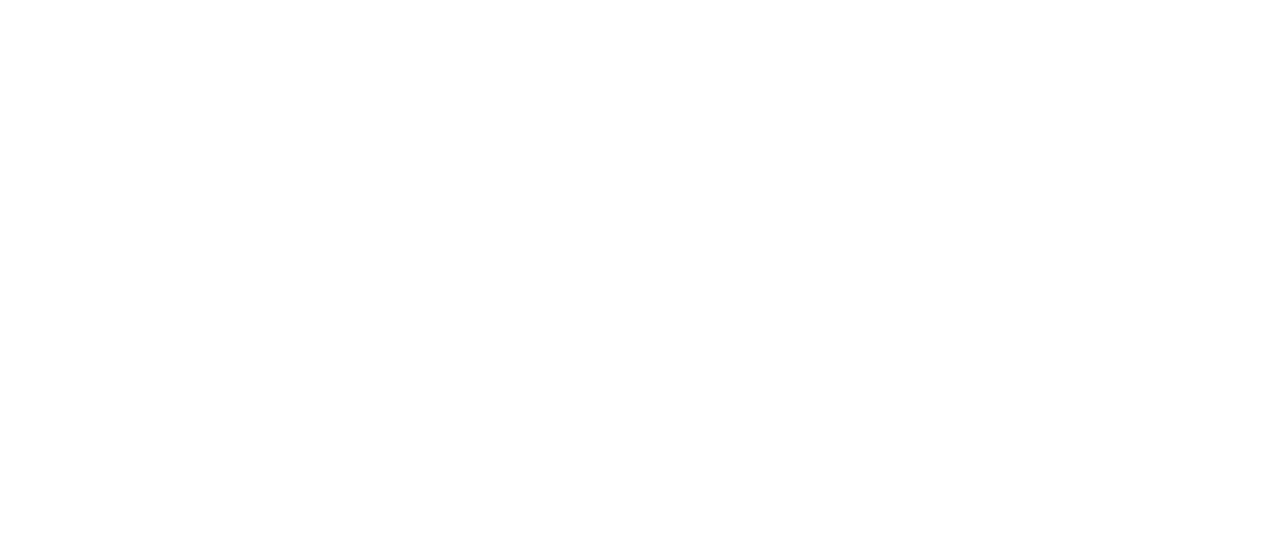
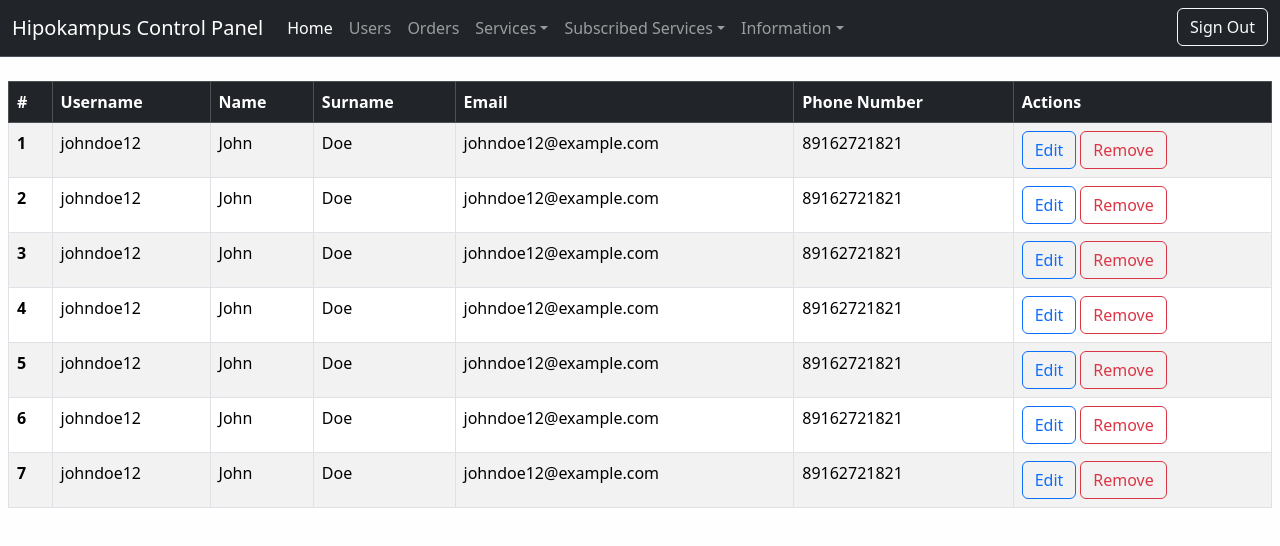
Before and after one commit to mustafakacarr/Hipokampus-Admin-FE, a React (Vite) app: page / in a window 1280 px wide. Shown: the top 546 px of the page. Built offline with nearby package versions, Linux system fonts and the light colour scheme.

Commit message:
feat: add control panel layout

```diff
--- a/index.html
+++ b/index.html
@@ -1,13 +1,21 @@
 <!doctype html>
 <html lang="en">
+
 <head>
 	<meta charset="UTF-8" />
+	<link href="https://cdn.jsdelivr.net/npm/bootstrap@5.3.3/dist/css/bootstrap.min.css" rel="stylesheet"
+		integrity="sha384-QWTKZyjpPEjISv5WaRU9OFeRpok6YctnYmDr5pNlyT2bRjXh0JMhjY6hW+ALEwIH" crossorigin="anonymous">
 	<link rel="icon" type="image/svg+xml" href="https://hipokampus.com.tr/images/favicon.ico" />
 	<meta name="viewport" content="width=device-width, initial-scale=1.0" />
 	<title>Hipokampus Control Panel</title>
 </head>
+
 <body>
 	<div id="root"></div>
+	<script src="https://cdn.jsdelivr.net/npm/bootstrap@5.3.2/dist/js/bootstrap.bundle.min.js"
+		integrity="sha384-C6RzsynM9kWDrMNeT87bh95OGNyZPhcTNXj1NW7RuBCsyN/o0jlpcV8Qyq46cDfL"
+		crossorigin="anonymous"></script>
 	<script type="module" src="/src/main.jsx"></script>
 </body>
+
 </html>
--- a/package.json
+++ b/package.json
@@ -11,7 +11,8 @@
   },
   "dependencies": {
     "react": "^18.2.0",
-    "react-dom": "^18.2.0"
+    "react-dom": "^18.2.0",
+    "react-router-dom": "^6.23.1"
   },
   "devDependencies": {
     "@types/react": "^18.2.66",
--- a/src/App.css
+++ b/src/App.css
@@ -0,0 +1,8 @@
+.site-wrapper {
+    max-width: 1920px;
+    background-color: #fefefe;
+}
+
+.content-wrapper {
+    max-width: 1366px;
+}
--- a/src/App.jsx
+++ b/src/App.jsx
@@ -1,11 +1,24 @@
 import React from 'react'
+import { BrowserRouter, Route, Routes } from "react-router-dom"
+import SiteRoutes from './routes/SiteRoutes'
 import './App.css'
 
 function App() {
-  return (
-    <>
-    </>
-  )
+	return (
+		<>
+			<BrowserRouter>
+				<Routes>
+					{SiteRoutes.map((route) => (
+						<Route
+							key={crypto.randomUUID()}
+							path={route.path}
+							element={route.component}
+						/>
+					))}
+				</Routes>
+			</BrowserRouter>
+		</>
+	)
 }
 
 export default App
--- /dev/null
+++ b/src/components/layout-components/ControlPanelHeader.jsx
@@ -0,0 +1,12 @@
+import React from "react";
+import ControlPanelNavbar from "./ControlPanelNavbar";
+
+const ControlPanelHeader = () => {
+    return (
+        <div>
+            <ControlPanelNavbar />
+        </div>
+    )
+}
+
+export default ControlPanelHeader
--- /dev/null
+++ b/src/components/layout-components/ControlPanelNavbar.jsx
@@ -0,0 +1,66 @@
+import React from "react";
+
+const ControlPanelNavbar = () => {
+    return (
+        <nav className="navbar navbar-expand-lg bg-dark border-bottom border-body" data-bs-theme="dark">
+            <div className="container-fluid">
+                <span className="navbar-brand">Hipokampus Control Panel</span>
+                <button className="navbar-toggler" type="button" data-bs-toggle="collapse"
+                    data-bs-target="#controlPanelNavbarDropdown" aria-controls="controlPanelNavbarDropdown"
+                    aria-expanded="false" aria-label="Toggle navigation">
+                    <span className="navbar-toggler-icon"></span>
+                </button>
+                <div className="collapse navbar-collapse" id="controlPanelNavbarDropdown">
+                    <ul className="navbar-nav w-100">
+                        <li className="nav-item">
+                            <a className="nav-link active" aria-current="page" href="#">Home</a>
+                        </li>
+                        <li className="nav-item">
+                            <a className="nav-link" href="#">Users</a>
+                        </li>
+                        <li className="nav-item">
+                            <a className="nav-link" href="#">Orders</a>
+                        </li>
+                        <li className="nav-item dropdown">
+                            <a className="nav-link dropdown-toggle" href="#" role="button" data-bs-toggle="dropdown" aria-expanded="false">
+                                Services
+                            </a>
+                            <ul className="dropdown-menu">
+                                <li><a className="dropdown-item" href="#">Packages</a></li>
+                                <li><a className="dropdown-item" href="#">Cafe</a></li>
+                                <li><a className="dropdown-item" href="#">Catering</a></li>
+                                <li><a className="dropdown-item" href="#">Events</a></li>
+                                <li><a className="dropdown-item" href="#">Messages</a></li>
+                            </ul>
+                        </li>
+                        <li className="nav-item dropdown">
+                            <a className="nav-link dropdown-toggle" href="#" role="button" data-bs-toggle="dropdown" aria-expanded="false">
+                                Subscribed Services
+                            </a>
+                            <ul className="dropdown-menu">
+                                <li><a className="dropdown-item" href="#">Meeting Room</a></li>
+                                <li><a className="dropdown-item" href="#">Virtual Office</a></li>
+                                <li><a className="dropdown-item" href="#">Coworking Space</a></li>
+                            </ul>
+                        </li>
+                        <li className="nav-item dropdown">
+                            <a className="nav-link dropdown-toggle" href="#" role="button" data-bs-toggle="dropdown" aria-expanded="false">
+                                Information
+                            </a>
+                            <ul className="dropdown-menu">
+                                <li><a className="dropdown-item" href="#">Announcements</a></li>
+                                <li><a className="dropdown-item" href="#">Campaigns</a></li>
+                                <li><a className="dropdown-item" href="#">Benefits</a></li>
+                            </ul>
+                        </li>
+                        <li className="nav-item ms-lg-auto">
+                            <button className="btn btn-outline-light" href="#">Sign Out</button>
+                        </li>
+                    </ul>
+                </div>
+            </div>
+        </nav>
+    )
+}
+
+export default ControlPanelNavbar
--- /dev/null
+++ b/src/components/user-components/UserTable.jsx
@@ -0,0 +1,46 @@
+import React from "react"
+import userDummyData from "../../dummy-data/userDummyData.json"
+
+const UserTable = () => {
+    return (
+        <div className="table-responsive">
+            <table className="table table-bordered table-striped">
+                <thead className="table-dark">
+                    <tr style={{whiteSpace: "nowrap"}}>
+                        <th scope="col">#</th>
+                        <th scope="col">Username</th>
+                        <th scope="col">Name</th>
+                        <th scope="col">Surname</th>
+                        <th scope="col">Email</th>
+                        <th scope="col">Phone Number</th>
+                        <th scope="col">Actions</th>
+                    </tr>
+                </thead>
+                <tbody>
+                    {
+                        userDummyData.map((item, index) => (
+                            <tr>
+                                <th scope="row">{index + 1}</th>
+                                <td>{item.username}</td>
+                                <td>{item.name}</td>
+                                <td>{item.surname}</td>
+                                <td>{item.email}</td>
+                                <td>{item.phone}</td>
+                                <td style={{whiteSpace: "nowrap"}}>
+                                    <button className="btn btn-outline-primary me-1">
+                                        Edit
+                                    </button>
+                                    <button className="btn btn-outline-danger">
+                                        Remove
+                                    </button>
+                                </td>
+                            </tr>
+                        ))
+                    }
+                </tbody>
+            </table>
+        </div>
+    );
+};
+
+export default UserTable;
--- /dev/null
+++ b/src/dummy-data/userDummyData.json
@@ -0,0 +1,51 @@
+[
+    {
+        "username": "johndoe12",
+        "name": "John",
+        "surname": "Doe",
+        "email": "johndoe12@example.com",
+        "phone": "89162721821"
+    },
+    {
+        "username": "johndoe12",
+        "name": "John",
+        "surname": "Doe",
+        "email": "johndoe12@example.com",
+        "phone": "89162721821"
+    },
+    {
+        "username": "johndoe12",
+        "name": "John",
+        "surname": "Doe",
+        "email": "johndoe12@example.com",
+        "phone": "89162721821"
+    },
+    {
+        "username": "johndoe12",
+        "name": "John",
+        "surname": "Doe",
+        "email": "johndoe12@example.com",
+        "phone": "89162721821"
+    },
+    {
+        "username": "johndoe12",
+        "name": "John",
+        "surname": "Doe",
+        "email": "johndoe12@example.com",
+        "phone": "89162721821"
+    },
+    {
+        "username": "johndoe12",
+        "name": "John",
+        "surname": "Doe",
+        "email": "johndoe12@example.com",
+        "phone": "89162721821"
+    },
+    {
+        "username": "johndoe12",
+        "name": "John",
+        "surname": "Doe",
+        "email": "johndoe12@example.com",
+        "phone": "89162721821"
+    }
+]
--- /dev/null
+++ b/src/layouts/ControlPanelLayout.jsx
@@ -0,0 +1,15 @@
+import React from "react";
+import ControlPanelHeader from "../components/layout-components/ControlPanelHeader";
+
+const ControlPanelLayout = ({ children }) => {
+    return (
+        <div className="mx-auto site-wrapper">
+            <ControlPanelHeader />
+            <div className="container-fluid mx-auto min-vh-100 mt-4 px-2 gx-0 content-wrapper">
+                {children}
+            </div>
+        </div>
+    );
+};
+
+export default ControlPanelLayout;
--- /dev/null
+++ b/src/pages/ControlPanel.jsx
@@ -0,0 +1,13 @@
+import React from "react";
+import ControlPanelLayout from "../layouts/ControlPanelLayout";
+import UserTable from "../components/user-components/UserTable";
+
+const ControlPanel = () => {
+  return (
+    <ControlPanelLayout>
+        <UserTable />
+    </ControlPanelLayout>
+  );
+};
+
+export default ControlPanel;
--- /dev/null
+++ b/src/routes/SiteRoutes.jsx
@@ -0,0 +1,11 @@
+import ControlPanel from "../pages/ControlPanel"
+
+var SiteRoutes = [
+    {
+        path: "/",
+        component: <ControlPanel />,
+    }
+];
+
+
+export default SiteRoutes;
```
Also changed, not shown: 1 other file (tests, documents, lock files or other folders). Lines whose indentation alone changed are shown as unchanged.
